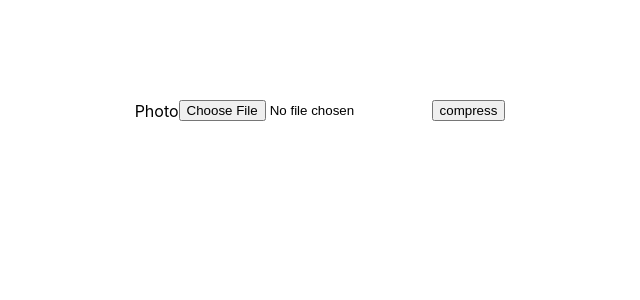
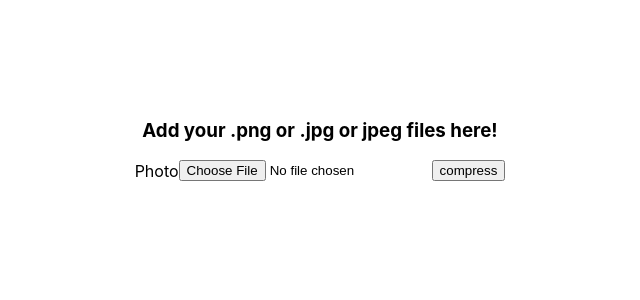
Before and after one commit to ahebwa49/nano-png-fe, a React (Create React App) app: page / in a window 1280 px wide. Shown: the top 300 px of the page, without its empty margins (320-960 px from the left). Built offline with nearby package versions, Linux system fonts and the light colour scheme.

Commit message:
add a heading

```diff
--- a/src/App.js
+++ b/src/App.js
@@ -52,6 +52,9 @@ class App extends React.Component {
     }
     return (
       <div className="app">
+        <h3 style={{ textAlign: "center" }}>
+          Add your .png or .jpg or jpeg files here!
+        </h3>
         <form
           className="form"
           onSubmit={this.handleSubmit}
```
